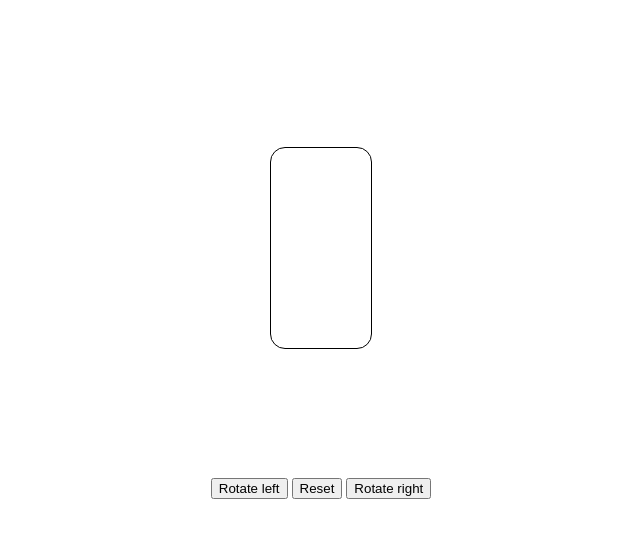
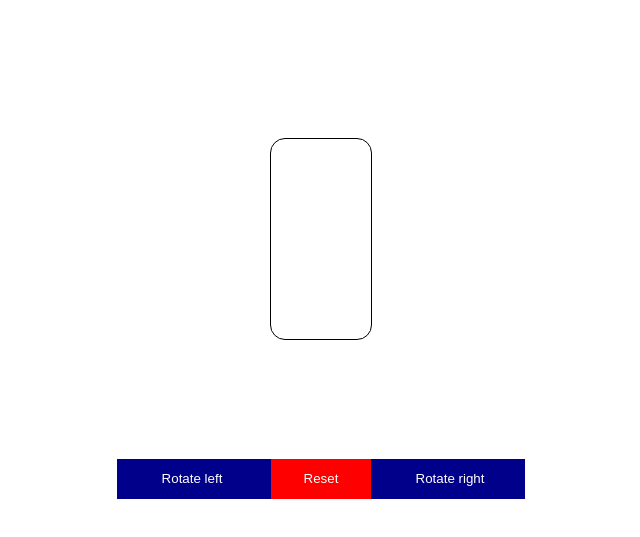
Before and after one commit to coatceatl/domino, a website: page index.html in a window 1280 px wide. Shown: the part 61-598 px from the top of the page, without its empty margins (319-959 px from the left). Drawn offline with Linux system fonts and the light colour scheme.

Commit message:
changed css for buttons

```diff
--- a/index.html
+++ b/index.html
@@ -12,17 +12,19 @@
     <main>
     <div class='content'>
       <div class='play-panel'>
-        <div class='top-box'>
-          <div class='top'></div>
-        </div>
-        <div class='bottom-box'>
-          <div class='bottom'></div>
+        <div class='domino'>
+          <div class='top-box'>
+            <div class='top'></div>
+          </div>
+          <div class='bottom-box'>
+            <div class='bottom'></div>
+          </div>
         </div>
       </div>
       <div class='options'>
-        <button>Rotate left</button>
+        <button class='rotate-left'>Rotate left</button>
         <button class='reset'>Reset</button>
-        <button>Rotate right</button>
+        <button class='rotate-right'>Rotate right</button>
       </div>
     </div>
     </main>
--- a/index.js
+++ b/index.js
@@ -1,5 +1,3 @@
-//document.querySelector('.top-box').textContent = dice;
-//document.querySelectorAll('.dot').display = 'none';
 
 document.querySelector('.reset').addEventListener('click', function() {
   const top = Math.floor(Math.random() * 7);
@@ -7,10 +5,19 @@ document.querySelector('.reset').addEventListener('click', function() {
 
   const displayDiceTop = document.querySelector('.top-box');
   const displayDiceBottom = document.querySelector('.bottom-box');
-  displayDiceTop.style.display = 'block';
-  displayDiceBottom.style.display = 'block';
+  displayDiceTop.style.display = 'flex';
+  displayDiceBottom.style.display = 'flex';
   displayDiceTop.textContent = top;
   displayDiceBottom.textContent = bottom;
   console.log(top);
   console.log(bottom);
 });
+
+/*document.querySelector('.rotate-left').addEventListener('click', function() {
+  console.log('rotate-left');
+});
+
+document.querySelector('.rotate-right').addEventListener('click', function() {
+  console.log('rotate-right');
+});
+*/
--- a/less/_tiles.less
+++ b/less/_tiles.less
@@ -26,6 +26,25 @@ header {
   }
 }
 
+/*.domino {
+  animation-name: rotate-vert-right;
+  animation-duration: 1s;
+  animation-timing-function: cubic-bezier(0.645, 0.045, 0.355, 1.000);
+  animation-fill-mode: both;
+}*/
+/* animation rotate-vert-right*/
+
+@keyframes rotate-vert-right {
+  0% {
+    transform: rotateY(0);
+    transform-origin: right;
+  }
+  100% {
+    transform: rotateY(-360deg);
+    transform-origin: right;
+  }
+}
+
 .top, .bottom {
   display: none;
   width: 10px;
@@ -33,3 +52,26 @@ header {
   border-radius: 50%;
   background-color: black;
 }
+.options {
+  background-color: darkblue;
+
+  button {
+    margin: 0;
+    height: 40px;
+    border: 0!important;
+    outline: 0;
+  }
+
+  .rotate-left, .rotate-right {
+    width: 150px;
+    background-color: darkblue;
+    color: white;
+  }
+
+  .reset {
+    background-color: red;
+    color: white;
+    width: 100px;
+    opacity: 1;
+  }
+}
```
Also changed, not shown: css/main.css.
